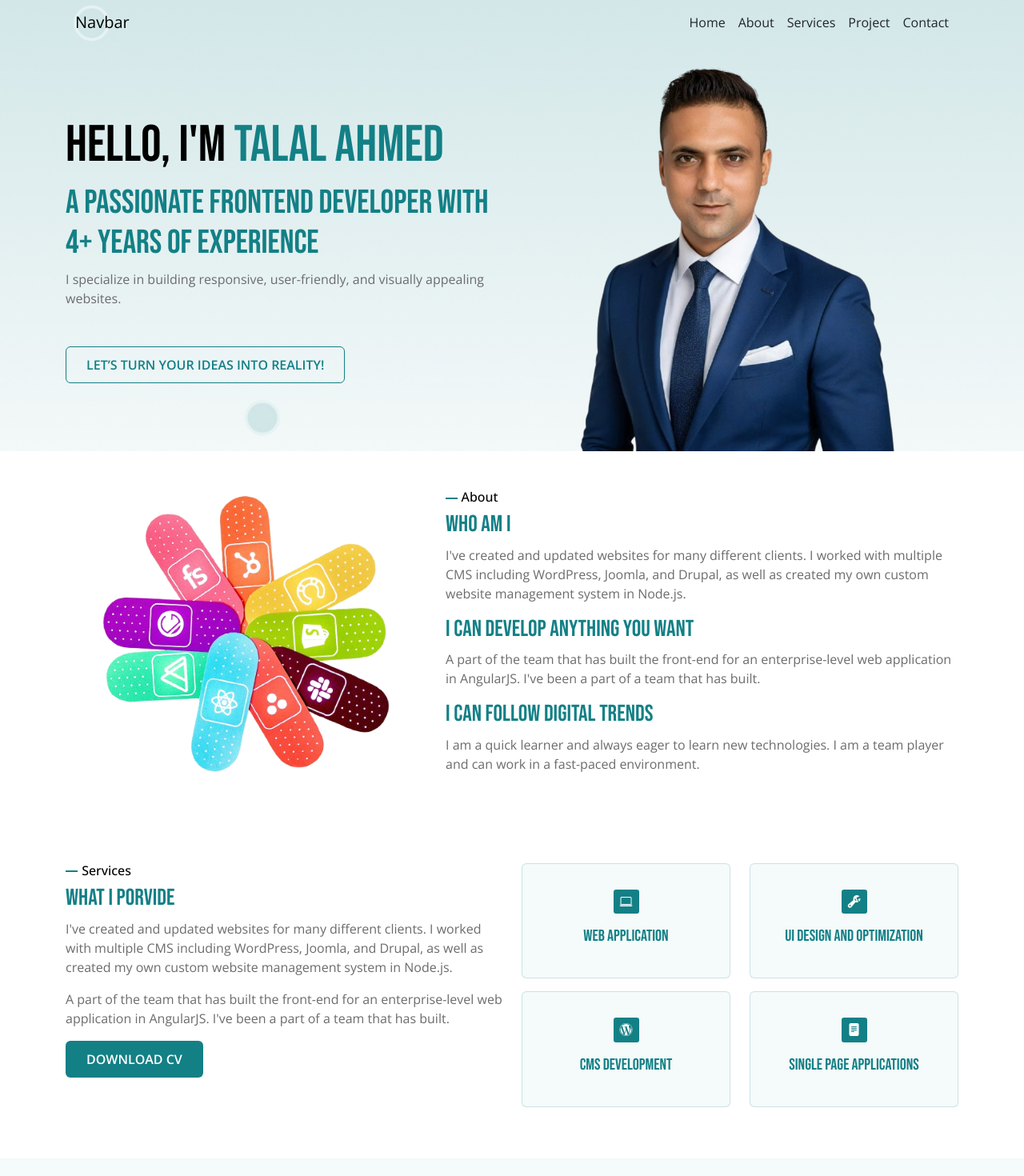
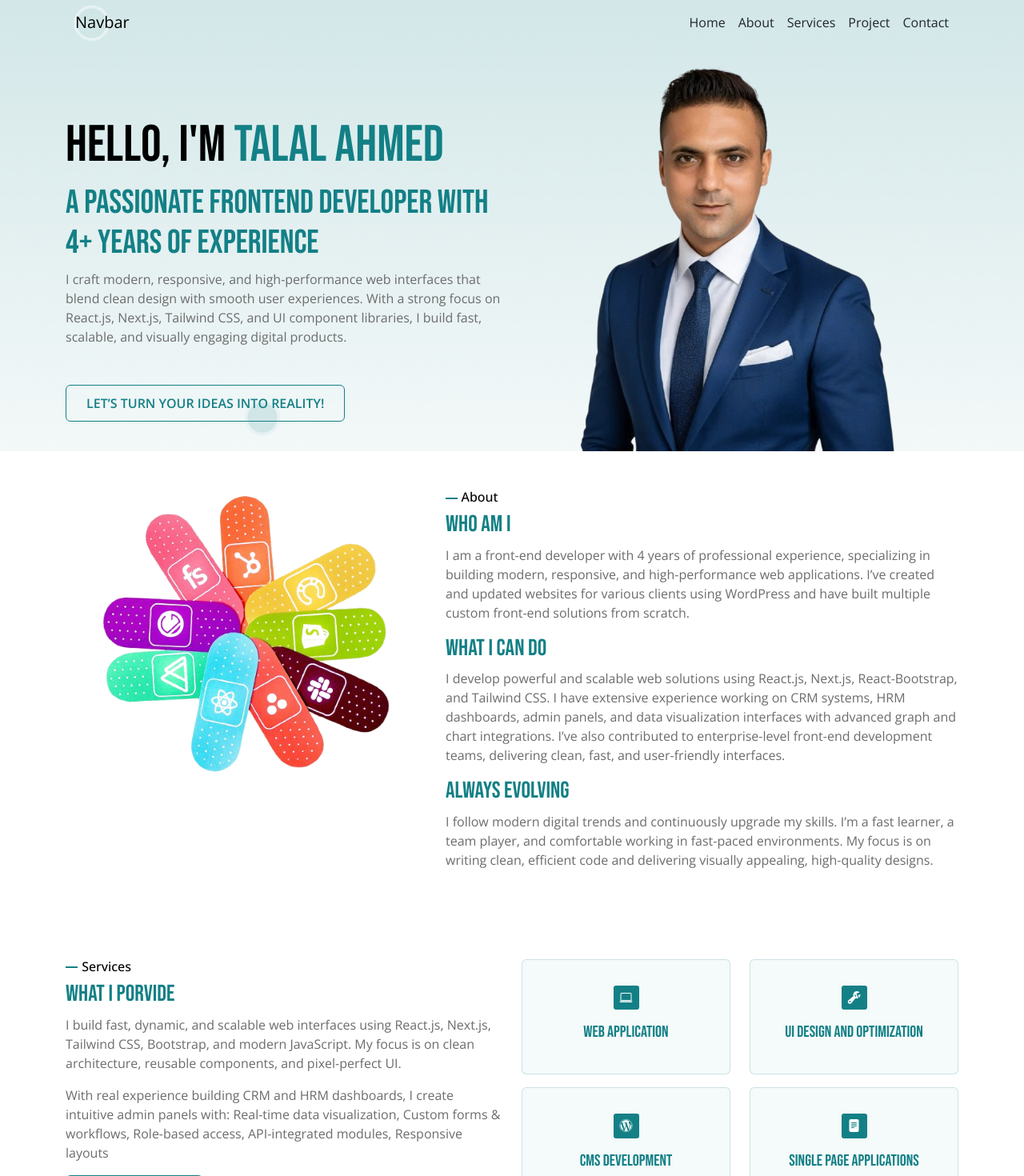
Before and after one commit to talal194/portfolio, a React (Vite) app: page / in a window 1280 px wide. Shown: the top 1470 px of the page at 80% size. Built offline with nearby package versions, Linux system fonts and the light colour scheme.

Commit message:
content update

```diff
--- a/src/sections/AboutSection.jsx
+++ b/src/sections/AboutSection.jsx
@@ -15,11 +15,12 @@
                     <div className="about_info">
                         <h6 className="hr-lines">About</h6>
                         <h1 className="main_font">Who am i</h1>
-                        <p>I've created and updated websites for many different clients. I worked with multiple CMS including WordPress, Joomla, and Drupal, as well as created my own custom website management system in Node.js.</p>
-                        <h1 className="main_font">I Can Develop Anything You Want</h1>
-                        <p>A part of the team that has built the front-end for an enterprise-level web application in AngularJS. I've been a part of a team that has built.</p>
-                        <h1 className="main_font">I can follow digital Trends</h1>
-                        <p>I am a quick learner and always eager to learn new technologies. I am a team player and can work in a fast-paced environment.</p>
+                        <p>I am a front-end developer with 4 years of professional experience, specializing in building modern, responsive, and high-performance web applications. I’ve created and updated websites for various clients using WordPress and have built multiple custom front-end solutions from scratch.</p>
+                        <h1 className="main_font">What I Can Do</h1>
+                        <p>I develop powerful and scalable web solutions using React.js, Next.js, React-Bootstrap, and Tailwind CSS. I have extensive experience working on CRM systems, HRM dashboards, admin panels, and data visualization interfaces with advanced graph and chart integrations.
+I’ve also contributed to enterprise-level front-end development teams, delivering clean, fast, and user-friendly interfaces.</p>
+                        <h1 className="main_font">Always Evolving</h1>
+                        <p>I follow modern digital trends and continuously upgrade my skills. I’m a fast learner, a team player, and comfortable working in fast-paced environments. My focus is on writing clean, efficient code and delivering visually appealing, high-quality designs.</p>
 
                     </div>
 
--- a/src/sections/Hero.jsx
+++ b/src/sections/Hero.jsx
@@ -13,7 +13,7 @@ return(
         {/* <h6>Welcome to ReactProx</h6> */}
         <h1 className="main_font"><span className="main_font">Hello, I'm </span> Talal Ahmed</h1>
         <h6 className="main_font">A PASSIONATE FRONTEND DEVELOPER WITH 4+ YEARS OF EXPERIENCE  </h6>
-        <p>I specialize in building responsive, user-friendly, and visually appealing websites. </p>
+        <p>I craft modern, responsive, and high-performance web interfaces that blend clean design with smooth user experiences. With a strong focus on React.js, Next.js, Tailwind CSS, and UI component libraries, I build fast, scalable, and visually engaging digital products. </p>
         {/* <p>test</p> */}
         <div className="hero_btns">
         <button className="btn  btn1">Let’s turn your ideas into reality!</button>
--- a/src/sections/Services.jsx
+++ b/src/sections/Services.jsx
@@ -24,8 +24,14 @@ let service_info = [
                 <div className="services_info">
                     <h6 className="hr-lines1">Services</h6>
                     <h1 className="main_font">What I Porvide</h1>
-                    <p>I've created and updated websites for many different clients. I worked with multiple CMS including WordPress, Joomla, and Drupal, as well as created my own custom website management system in Node.js.</p>
-                    <p>A part of the team that has built the front-end for an enterprise-level web application in AngularJS. I've been a part of a team that has built.</p>
+                    <p>I build fast, dynamic, and scalable web interfaces using React.js, Next.js, Tailwind CSS, Bootstrap, and modern JavaScript. My focus is on clean architecture, reusable components, and pixel-perfect UI.</p>
+                    <p>With real experience building CRM and HRM dashboards, I create intuitive admin panels with:
+                        Real-time data visualization,
+                        Custom forms & workflows,
+                        Role-based access,
+                        API-integrated modules,
+                        Responsive layouts</p>
+
                     <button className="btn  btn2">Download CV</button>
                 </div>
 
--- a/src/sections/Skills.jsx
+++ b/src/sections/Skills.jsx
@@ -14,7 +14,7 @@ return( <section className='container pt-5'>
             <div className="services_info">
                 <h6 className="hr-lines1">My Skill</h6>
                 <h1 className="main_font">Develop Skills</h1>
-                <p>I've created and updated websites for many different clients. I worked with multiple CMS including WordPress, Joomla, and Drupal, as well as created my own custom website management system in Node.js.</p>
+                <p>I have extensive experience in building and maintaining websites for various clients. I specialize in front-end development using modern technologies and frameworks. I am skilled at creating responsive, user-friendly, and visually appealing websites, with a strong focus on delivering seamless user experiences and custom front-end solutions when needed.</p>
 
             </div>
         <SkillsCircle/>
```
